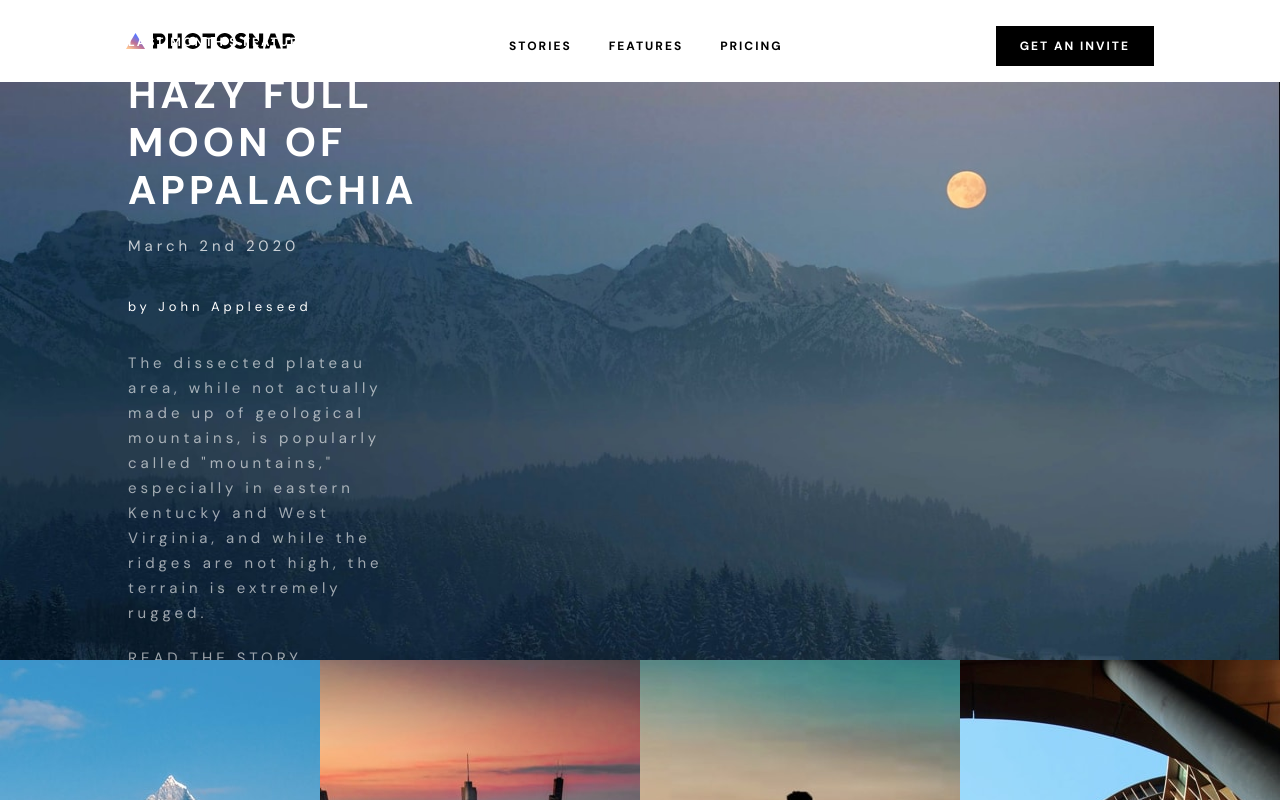
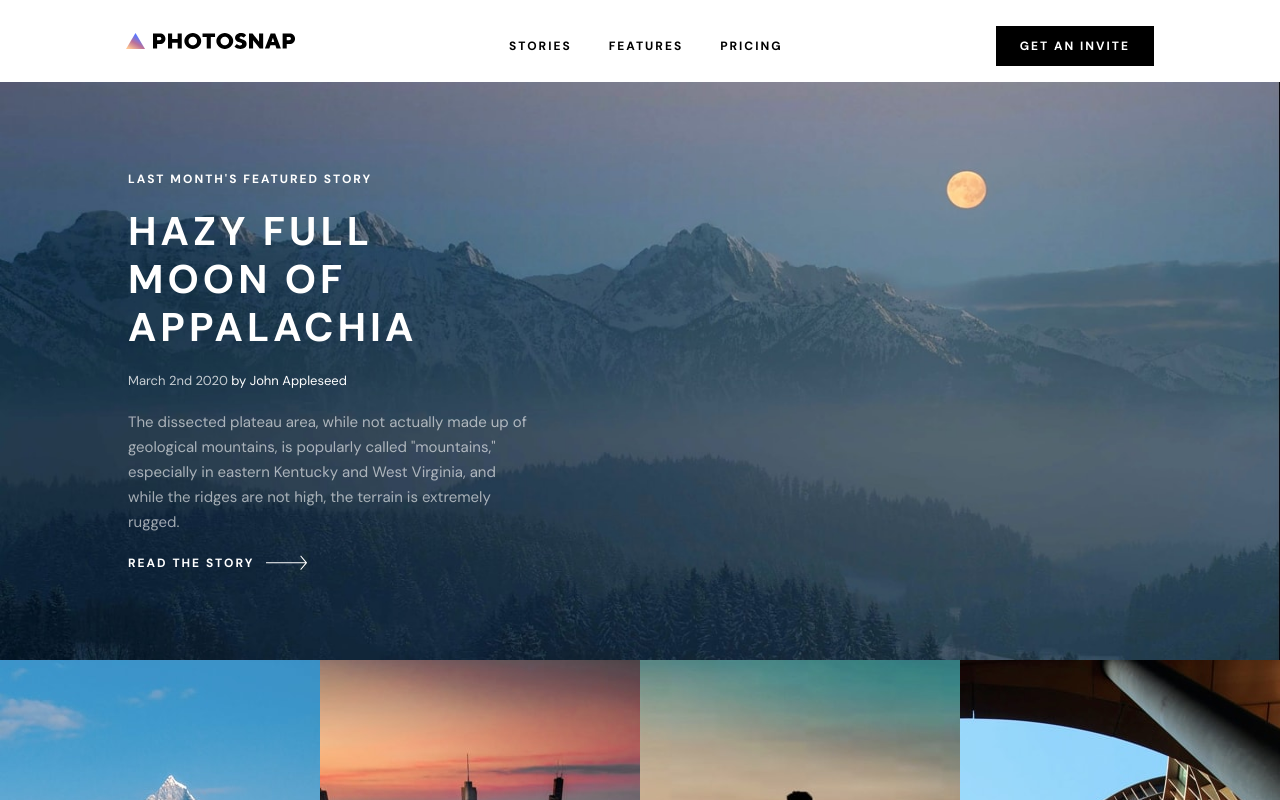
Before and after one commit to k2pbac/photosnap, a Next.js app: page /stories in a window 1280 px wide. Shown: the top 800 px of the page. Built offline with nearby package versions, Linux system fonts and the light colour scheme.

Commit message:
styles and navbar change

```diff
--- a/src/components/header/header.scss
+++ b/src/components/header/header.scss
@@ -1,4 +1,4 @@
-.header {
+.hero-header {
   display: flex;
   align-items: center;
   background-color: $black;
--- a/src/components/header/header.tsx
+++ b/src/components/header/header.tsx
@@ -4,7 +4,7 @@ export default function Header(props: {
   image: string;
 }) {
   return (
-    <div className="header">
+    <div className="hero-header">
       <div>
         <p>
           {props.title}
--- a/src/components/navbar/navbar.tsx
+++ b/src/components/navbar/navbar.tsx
@@ -5,6 +5,7 @@ import Link from "next/link";
 export default function Navbar() {
   return (
     <div className="navbar">
+      <Link href="/">
         <p>
           <img
             className="logo"
@@ -12,6 +13,7 @@ export default function Navbar() {
             alt="logo"
           />{" "}
         </p>
+      </Link>
       <div>
         <ul>
           <Link href="/stories">
```
Lines whose indentation alone changed are shown as unchanged.
